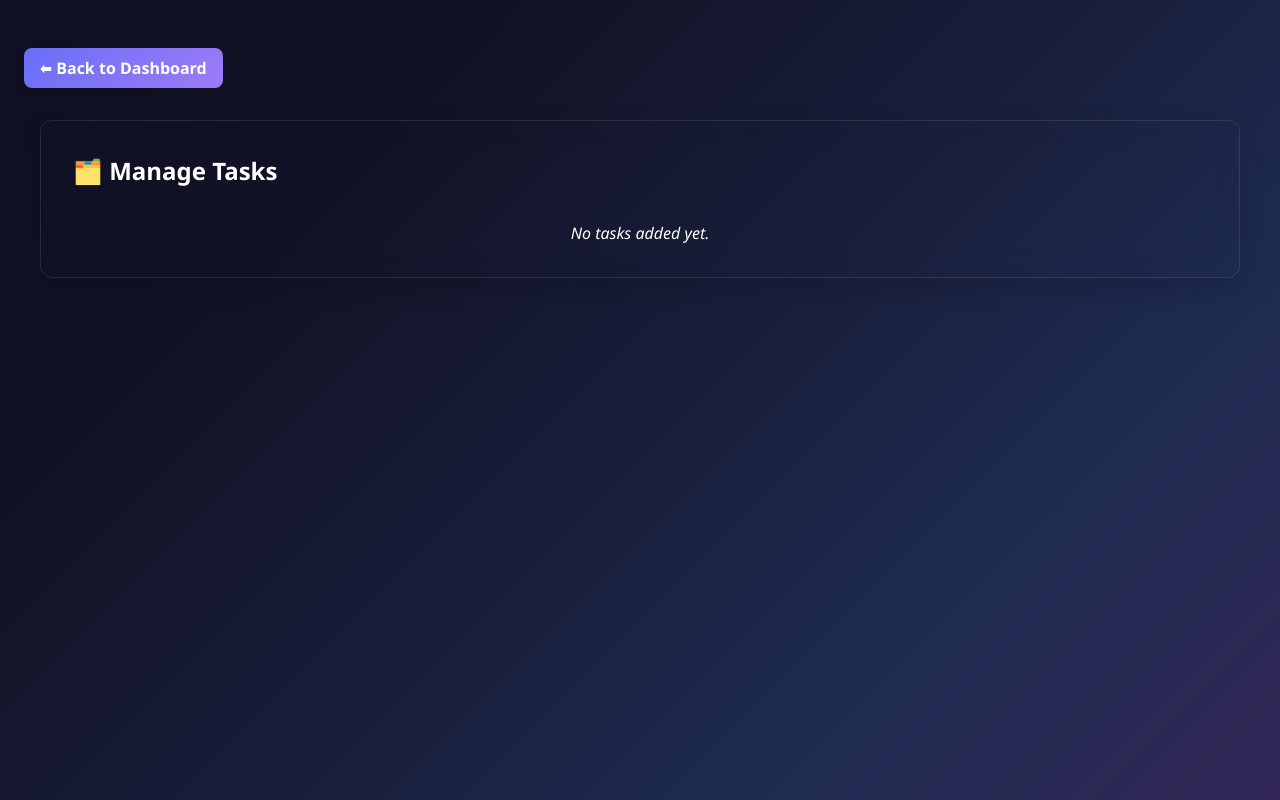
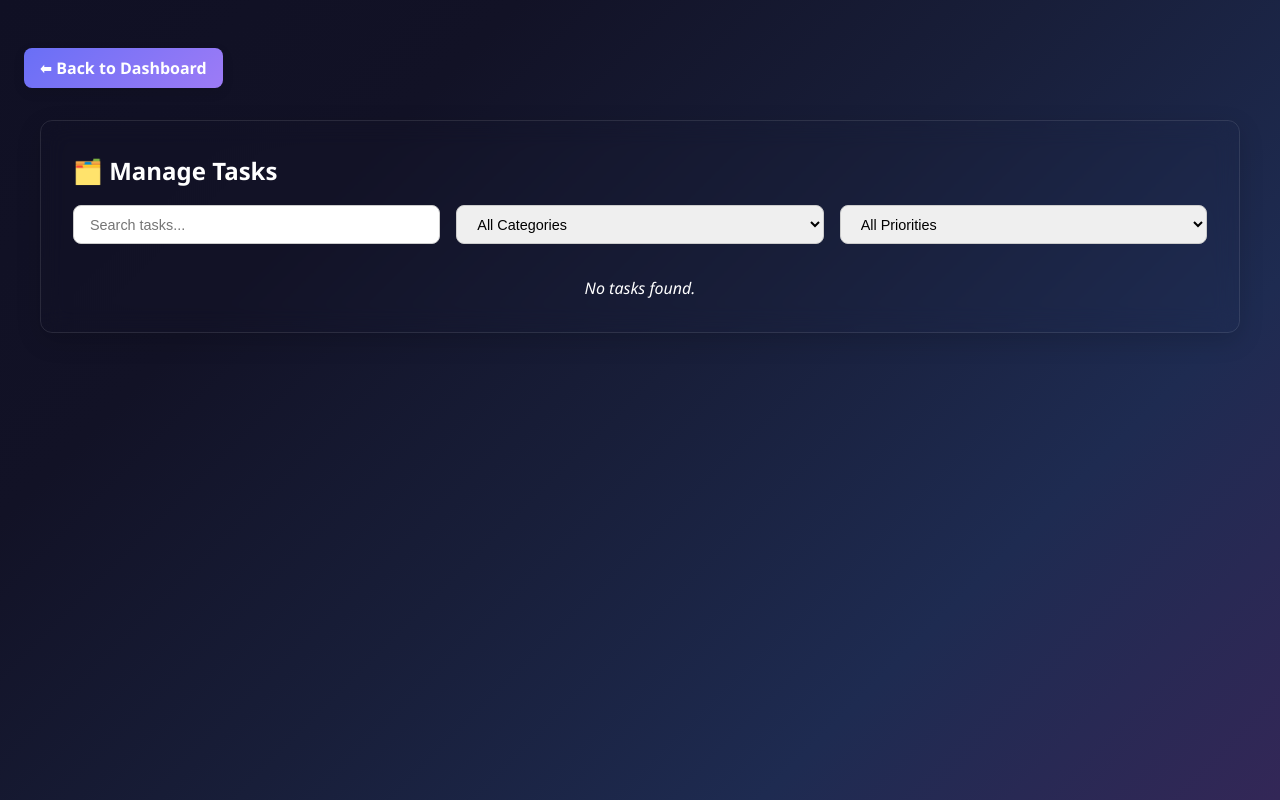
Before and after one commit to Akshaygohrava/Task-Management-System, a React (Vite) app: page /manage-tasks in a window 1280 px wide. Built offline with nearby package versions, Linux system fonts and the light colour scheme.

Commit message:
An Managetask Update

```diff
--- a/src/Components/Dashboard/dashboard.css
+++ b/src/Components/Dashboard/dashboard.css
@@ -1,3 +1,4 @@
+/* DASHBOARD CONTAINER */
 .dashboard-container {
   padding: 3rem;
   min-height: 100vh;
@@ -28,13 +29,13 @@
 }
 
 .dashboard-header h1 {
-  font-size: 2rem;
+  font-size: 2.5rem;   /* Bigger */
   font-weight: bold;
   color: #696ff6;
 }
 
 .dashboard-header p {
-  font-size: 1rem;
+  font-size: 1.1rem;   /* Bigger */
   color: #dcdde7;
 }
 
@@ -45,24 +46,26 @@
 .dashboard-cards {
   display: flex;
   justify-content: center;
-  gap: 4rem;
+  gap: 3rem;
   flex-wrap: wrap;
-  padding-top: 4rem;
+  padding-top: 3rem;
 }
 
+/* DASHBOARD CARD STYLES */
 .dashboard-card {
-  border-radius: 12px;
-  padding: 1.5rem;
+  border-radius: 16px;                 /* More rounded */
+  padding: 2.5rem 2rem;                /* Bigger padding */
   text-align: center;
-  width: 280px;
-  transition: transform 0.2s ease, box-shadow 0.2s ease;
-  box-shadow: 0 8px 24px rgba(105, 111, 246, 0.15);
+  width: 320px;                        /* Wider card */
+  min-height: 280px;                   /* Taller card */
+  transition: transform 0.25s ease, box-shadow 0.25s ease;
+  box-shadow: 0 12px 36px rgba(105, 111, 246, 0.2);
   cursor: pointer;
 
   background: rgba(255, 255, 255, 0.05);
-  backdrop-filter: blur(10px);
-  -webkit-backdrop-filter: blur(10px);
-  border: 1px solid rgba(255, 255, 255, 0.319);
+  backdrop-filter: blur(12px);
+  -webkit-backdrop-filter: blur(12px);
+  border: 1px solid rgba(255, 255, 255, 0.3);
   color: #fff;
 }
 
@@ -73,20 +76,24 @@
 }
 
 .dashboard-card:hover {
-  transform: translateY(-5px);
-  box-shadow: 0 10px 30px rgba(105, 111, 246, 0.35);
+  transform: translateY(-8px) scale(1.02);  /* Smooth hover pop */
+  box-shadow: 0 16px 40px rgba(105, 111, 246, 0.4);
 }
 
 .card-icon {
-  font-size: 2.5rem;
+  font-size: 3rem;   /* Bigger icon */
   color: #d5de2d;
   margin-bottom: 1rem;
 }
 
+.dashboard-container.light .card-icon {
+  color: #050904;
+}
+
 .dashboard-card h2 {
-  font-size: 1.2rem;
+  font-size: 1.5rem;   /* Bigger heading */
   color: #ffffff;
-  margin-bottom: 0.5rem;
+  margin-bottom: 0.75rem;
 }
 
 .dashboard-container.light .dashboard-card h2 {
@@ -98,9 +105,10 @@
 }
 
 .dashboard-card p {
-  font-size: 0.95rem;
+  font-size: 1.05rem;   /* Bigger description */
   color: #a392b4;
-  margin-bottom: 0.5rem;
+  margin-bottom: 0.75rem;
+  line-height: 1.5;
 }
 
 .dashboard-container.light .dashboard-card p {
@@ -110,12 +118,10 @@
 .dashboard-card small {
   display: block;
   margin-top: 1rem;
-  font-size: 0.85rem;
+  font-size: 0.95rem;   /* Bigger */
   color: #4bff09;
 }
-.dashboard-container.light .card-icon {
-  color: #050904;
-}
+
 .dashboard-container.light .dashboard-card small {
   color: #07ff77;
 }
--- a/src/Components/TaskMng/ManageTasks.css
+++ b/src/Components/TaskMng/ManageTasks.css
@@ -1,7 +1,7 @@
 /* === Wrapper === */
 .manage-task-wrapper {
   display: flex;
-  flex-direction: column; /* Allow back button above container */
+  flex-direction: column;
   align-items: center;
   padding: 3rem 1rem;
   min-height: 100vh;
@@ -19,7 +19,7 @@
 .back-button-wrapper {
   width: 100%;
   max-width: 900px;
-  margin-bottom: 2rem;   /* ⬅️ increased from 1rem to 2rem */
+  margin-bottom: 2rem;
   margin-top: -7rem;
   align-self: flex-start; /* ⬅️ aligns to the left */
   padding-left: 0.5rem;   /* ⬅️ slight left indent */
@@ -46,8 +46,8 @@
 /* === Container === */
 .manage-task-container {
   width: 100%;
-  max-width: 1200px;   /* ⬅️ updated to match ProgressTracker */
-  border-radius: 12px; /* ⬅️ consistent rounded corners */
+  max-width: 1200px;
+  border-radius: 12px;
   padding: 2rem;
   margin-top: 2rem;
   backdrop-filter: blur(12px);
@@ -268,3 +268,47 @@
     max-width: 100%;
   }
 }
+/* === Filter Section === */
+.filter-section {
+  display: flex;
+  flex-wrap: wrap;
+  gap: 1rem;
+  margin-bottom: .5rem;
+  margin-top: 1rem;
+}
+
+.filter-section input,
+.filter-section select {
+  padding: 0.6rem 1rem;
+  border-radius: 8px;
+  border: 1px solid #ccc;
+  font-size: 0.9rem;
+  flex: 1;
+  min-width: 150px;
+  transition: border-color 0.2s;
+}
+
+.filter-section input:focus,
+.filter-section select:focus {
+  outline: none;
+  border-color: #696FF6;
+}
+
+.manage-task-container.light .filter-section input,
+.manage-task-container.light .filter-section select {
+  background: #fff;
+  color: #000;
+}
+
+.manage-task-container.dark .filter-section input,
+.manage-task-container.dark .filter-section select {
+  background: #1a1a3b;
+  color: #fff;
+  border: 1px solid #444;
+}
+
+@media (max-width: 768px) {
+  .filter-section {
+    flex-direction: column;
+  }
+}
--- a/src/Components/TaskMng/ManageTasks.jsx
+++ b/src/Components/TaskMng/ManageTasks.jsx
@@ -8,6 +8,11 @@ const ManageTasks = () => {
   const [editIndex, setEditIndex] = useState(null);
   const [editTask, setEditTask] = useState({});
   const { theme } = useTheme();
+
+  // Filters
+  const [searchText, setSearchText] = useState("");
+  const [categoryFilter, setCategoryFilter] = useState("");
+  const [priorityFilter, setPriorityFilter] = useState("");
 
   useEffect(() => {
     const stored = JSON.parse(localStorage.getItem("tasks")) || [];
@@ -37,10 +42,19 @@ const ManageTasks = () => {
     setEditTask({});
   };
 
+  // Filter logic
+  const filteredTasks = tasks.filter((task) => {
+    const matchSearch =
+      task.taskName.toLowerCase().includes(searchText.toLowerCase()) ||
+      task.description.toLowerCase().includes(searchText.toLowerCase());
+    const matchCategory = categoryFilter ? task.category === categoryFilter : true;
+    const matchPriority = priorityFilter ? task.priority === priorityFilter : true;
+    return matchSearch && matchCategory && matchPriority;
+  });
+
   return (
     <div className={`manage-task-wrapper ${theme}`}>
-      {/* ✅ Moved OUTSIDE the container */}
-      <div className="back-button-wrapper">
+      <div className={`back-button-wrapper`}>
         <Link to="/Dashboard" className="back-button">
           ⬅ Back to Dashboard
         </Link>
@@ -49,11 +63,39 @@ const ManageTasks = () => {
       <div className={`manage-task-container ${theme}`}>
         <h2>🗂️ Manage Tasks</h2>
 
-        {tasks.length === 0 ? (
-          <p className={`empty-msg ${theme}`}>No tasks added yet.</p>
+        {/* ✅ Filters */}
+        <div className="filter-section">
+          <input
+            type="text"
+            placeholder="Search tasks..."
+            value={searchText}
+            onChange={(e) => setSearchText(e.target.value)}
+          />
+          <select
+            value={categoryFilter}
+            onChange={(e) => setCategoryFilter(e.target.value)}
+          >
+            <option value="">All Categories</option>
+            <option value="Work">Work</option>
+            <option value="Personal">Personal</option>
+            <option value="Other">Other</option>
+          </select>
+          <select
+            value={priorityFilter}
+            onChange={(e) => setPriorityFilter(e.target.value)}
+          >
+            <option value="">All Priorities</option>
+            <option value="High">High</option>
+            <option value="Medium">Medium</option>
+            <option value="Low">Low</option>
+          </select>
+        </div>
+
+        {filteredTasks.length === 0 ? (
+          <p className={`empty-msg ${theme}`}>No tasks found.</p>
         ) : (
           <div className="task-list">
-            {tasks.map((t, i) => (
+            {filteredTasks.map((t, i) => (
               <div
                 key={i}
                 className={`task-card ${theme} ${t.completed ? "completed" : ""}`}
```
